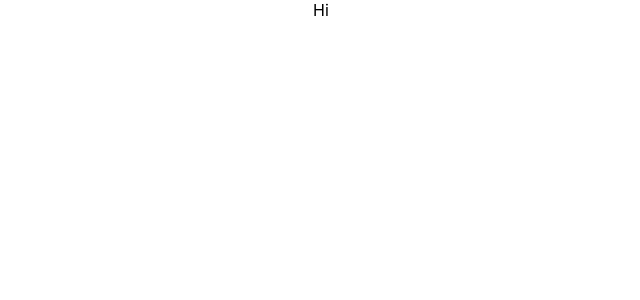
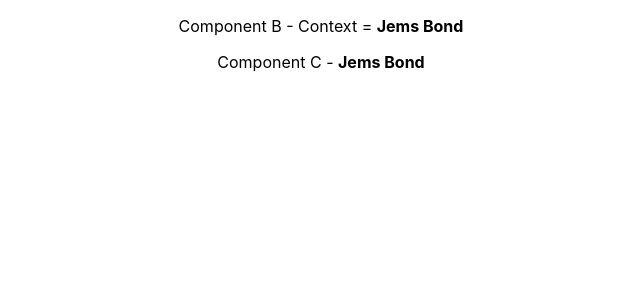
Before and after one commit to AmanKamani/react-topics, a React (Create React App) app: page / in a window 1280 px wide. Shown: the top 300 px of the page, without its empty margins (319-959 px from the left). Built offline with nearby package versions, Linux system fonts and the light colour scheme.

Commit message:
Context:
- Created 3 components & 1 Context.
- Providing value of context from App and it is consumed in ComponentC.

```diff
--- a/src/App.tsx
+++ b/src/App.tsx
@@ -1,11 +1,14 @@
 import React from 'react';
-import logo from './logo.svg';
 import './App.css';
+import ComponentA from './components/a-component';
+import { UserProvider } from './components/user.context';
 
 function App() {
   return (
     <div className="App">
-      Hi
+      <UserProvider value={{username: "Jems Bond"}}>
+        <ComponentA />
+      </UserProvider>
     </div>
   );
 }
--- /dev/null
+++ b/src/components/a-component.tsx
@@ -0,0 +1,13 @@
+import { Component } from "react";
+import ComponentB from "./b-component";
+
+class ComponentA extends Component{
+
+    render(): React.ReactNode {
+        return (<>
+            <ComponentB />
+        </>);
+    }
+}
+
+export default ComponentA;
--- /dev/null
+++ b/src/components/b-component.tsx
@@ -0,0 +1,25 @@
+import { Component, Context } from "react";
+import ComponentC from "./c-component";
+import UserContext from "./user.context";
+
+class ComponentB extends Component {
+
+    /**
+     * 2nd way to get the context value with contextType
+     * Limitations:
+     * It won't work with function component. As Functions doesn't have static, unlike Class.
+     */
+    static contextType = UserContext;
+    context!: React.ContextType<typeof UserContext>;
+
+
+    render(): React.ReactNode {
+        const { username } = this.context
+        return (<>
+            <p>Component B - Context = <b>{username}</b></p>
+            <ComponentC/>
+        </>);
+    }
+}
+
+export default ComponentB;
--- /dev/null
+++ b/src/components/c-component.tsx
@@ -0,0 +1,19 @@
+import { Component } from "react";
+import { UserConsumer } from "./user.context";
+
+class ComponentC extends Component{
+
+    render(): React.ReactNode {
+        return (<>
+            <UserConsumer>
+                {
+                    (value) => {
+                        return  <p>Component C - <b>{value.username}</b></p>
+                    }
+                }
+            </UserConsumer>
+        </>);
+    }
+}
+
+export default ComponentC;
--- /dev/null
+++ b/src/components/user.context.ts
@@ -0,0 +1,9 @@
+import React from "react";
+
+const UserContext = React.createContext<{username: string}>({username: 'Guest'});
+
+const UserProvider = UserContext.Provider;
+const UserConsumer = UserContext.Consumer;
+
+export {UserProvider, UserConsumer};
+export default UserContext;
```
Also changed, not shown: 1 other file (tests, documents, lock files or other folders).
